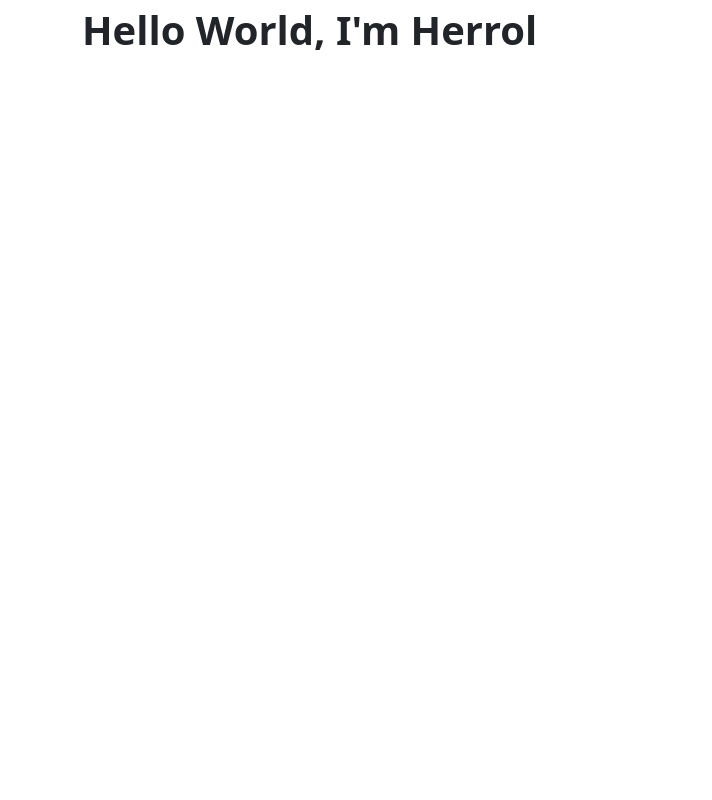
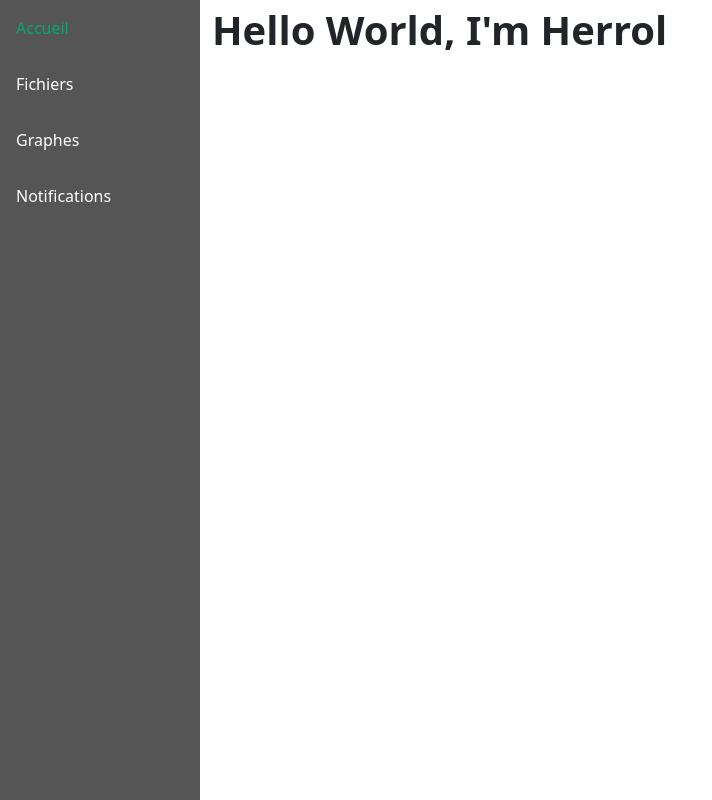
Before and after one commit to yannkagou/herrol, a Django app: page / in a window 1280 px wide. Shown: the whole page, without its empty margins (0-712 px from the left). Run offline with Django 5.2, Linux system fonts and the light colour scheme; some libraries are stand-ins or nearby versions.

Commit message:
Feat: add the navbar

```diff
--- /dev/null
+++ b/src/core/templates/core/files.html
@@ -0,0 +1,3 @@
+{% extends "base.html" %}
+{% block title %} files {% endblock title %}
+{% block content %}<p class="fs-1 fw-bold">{{ hello }}</p> {% endblock content %}
--- /dev/null
+++ b/src/core/templates/core/graph.html
@@ -0,0 +1,3 @@
+{% extends "base.html" %}
+{% block title %} graph {% endblock title %}
+{% block content %}<p class="fs-1 fw-bold">{{ hello }}</p> {% endblock content %}
--- /dev/null
+++ b/src/core/templates/core/notif.html
@@ -0,0 +1,3 @@
+{% extends "base.html" %}
+{% block title %} notifs {% endblock title %}
+{% block content %}<p class="fs-1 fw-bold">{{ hello }}</p> {% endblock content %}
--- a/src/core/urls.py
+++ b/src/core/urls.py
@@ -1,8 +1,11 @@
 from django.urls import path
-from .views import home_view
+from .views import home_view, graph_view, files_view, notif_view
 
 app_name = 'core'
 
 urlpatterns = [
     path('', home_view, name='home'),
+    path('graph/', graph_view, name='graph'),
+    path('files/', files_view, name='files'),
+    path('notifications/', notif_view, name='notifications'),
 ]
--- a/src/core/views.py
+++ b/src/core/views.py
@@ -3,3 +3,15 @@ from django.shortcuts import render
 def home_view(request):
     hello = "Hello World, I'm Herrol"
     return render(request, 'core/index.html', {'hello': hello})
+
+def graph_view(request):
+    hello = "Hello World Graph, I'm Herrol"
+    return render(request, 'core/graph.html', {'hello': hello})
+
+def files_view(request):
+    hello = "Hello World Files, I'm Herrol"
+    return render(request, 'core/files.html', {'hello': hello})
+
+def notif_view(request):
+    hello = "Hello World Notifications, I'm Herrol"
+    return render(request, 'core/notif.html', {'hello': hello})
--- a/src/static/style.css
+++ b/src/static/style.css
@@ -2,3 +2,34 @@
     margin: 0;
     background-color: white;
 }
+
+body {
+    display: flex;
+}
+
+.sidebar {
+    width: 200px;
+    height: 100vh;
+    background-color: #555;
+}
+
+.container {
+    flex: 1;
+    margin: 0;
+}
+.sidebar a {
+  display: block;
+  background-color: #555;
+  color: white;
+  padding: 16px;
+  text-decoration: none;
+}
+
+.sidebar a:active {
+  color: #04AA6D;
+}
+
+.sidebar a:hover{
+  background-color: #555;
+  color: #04AA6D;
+}
--- a/src/templates/base.html
+++ b/src/templates/base.html
@@ -12,11 +12,11 @@
     {% bootstrap_css %}
     {% bootstrap_javascript %}
     <link rel="stylesheet" href="{% static 'style.css' %}" />
-    {% block scipts %} {% endblock scipts %}
+    {% block scripts %} {% endblock scripts %}
     <title>Herrol | {% block title %}{% endblock title %}</title>
   </head>
   <body>
-    {% include "sidebar.html" %}
-    <div class="container">{% block content %} {% endblock content %}</div>
+      {% include "sidebar.html" %}
+      <div class="container">{% block content %} {% endblock content %}</div>
   </body>
 </html>
--- a/src/templates/sidebar.html
+++ b/src/templates/sidebar.html
@@ -0,0 +1,6 @@
+<div class="sidebar">
+    <a href="{% url 'core:home' %}" class="nav-link">Accueil</a>
+    <a href="{% url 'core:files' %}" class="nav-link">Fichiers</a>
+    <a href="{% url 'core:graph' %}" class="nav-link">Graphes</a>
+    <a href="{% url 'core:notifications' %}" class="nav-link">Notifications</a>
+</div>
```
